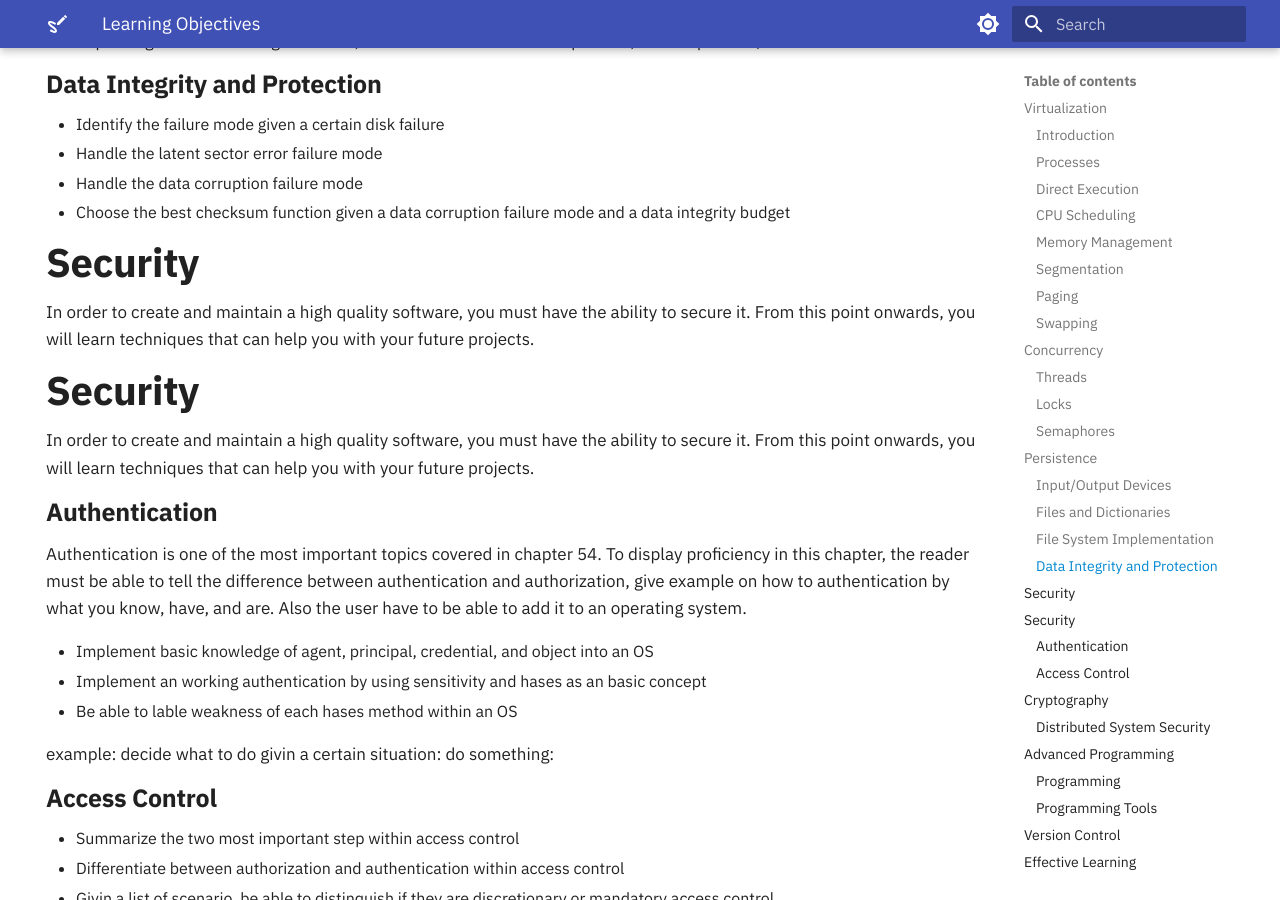
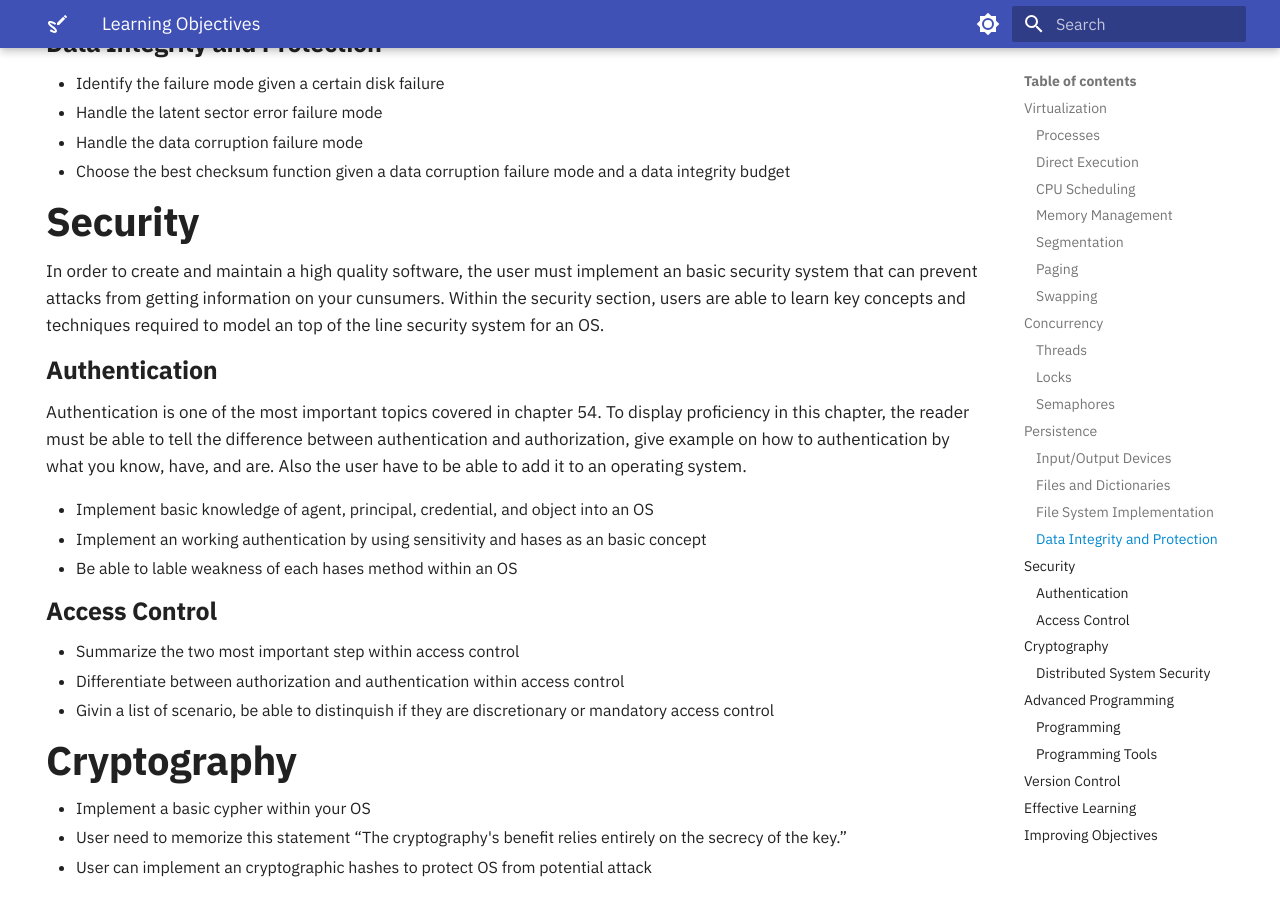
Before and after one commit to OS-Sketch/www.os-sketch.com, an MkDocs documentation site: the page built from docs/operating-systems/learning-objectives.md, in a window 1280 px wide and 900 px high, scrolled down 2833 px. Built offline with MkDocs 1.6.1 and Material for MkDocs 9.7.7, drawn with Linux system fonts in a browser that asks for light colours.

Commit message:
fix: basic organization issues

```diff
--- a/docs/operating-systems/learning-objectives.md
+++ b/docs/operating-systems/learning-objectives.md
@@ -26,10 +26,7 @@
 # Learning Objectives
 
 ## Virtualization
-
 A person learning about operating systems needs to be able to know that *virtualization* allows a single physical CPU to simulate multiple virtual CPUs, which maximizes a machine's capacity to handle running applications.
-
-### Introduction
 
 - Describe the processes of the OS virtualizing resources and doing it efficiently
 - Identify the main physical parts that make up the PC for the OS to run
@@ -135,11 +132,7 @@
 - Choose the best checksum function given a data corruption failure mode and a data integrity budget
 
 ## Security
-
-In order to create and maintain a high quality software, you must have the ability to secure it. From this point onwards, you will learn techniques that can help you with your future projects.
-
-## Security
-In order to create and maintain a high quality software, you must have the ability to secure it. From this point onwards, you will learn techniques that can help you with your future projects.
+In order to create and maintain a high quality software, the user must implement an basic security system that can prevent attacks from getting information on your cunsumers. Within the security section, users are able to learn key concepts and techniques required to model an top of the line security system for an OS.
 ### Authentication
 
 Authentication is one of the most important topics covered in chapter 54. To display proficiency in this chapter, the reader must be able to tell the difference between authentication and authorization, give example on how to authentication by what you know, have, and are. Also the user have to be able to add it to an operating system.
@@ -147,8 +140,6 @@
 - Implement basic knowledge of agent, principal, credential, and object into an OS
 - Implement an working authentication by using sensitivity and hases as an basic concept
 - Be able to lable weakness of each hases method within an OS
-
-example: decide what to do givin a certain situation: do something:
 
 ### Access Control
 
```
